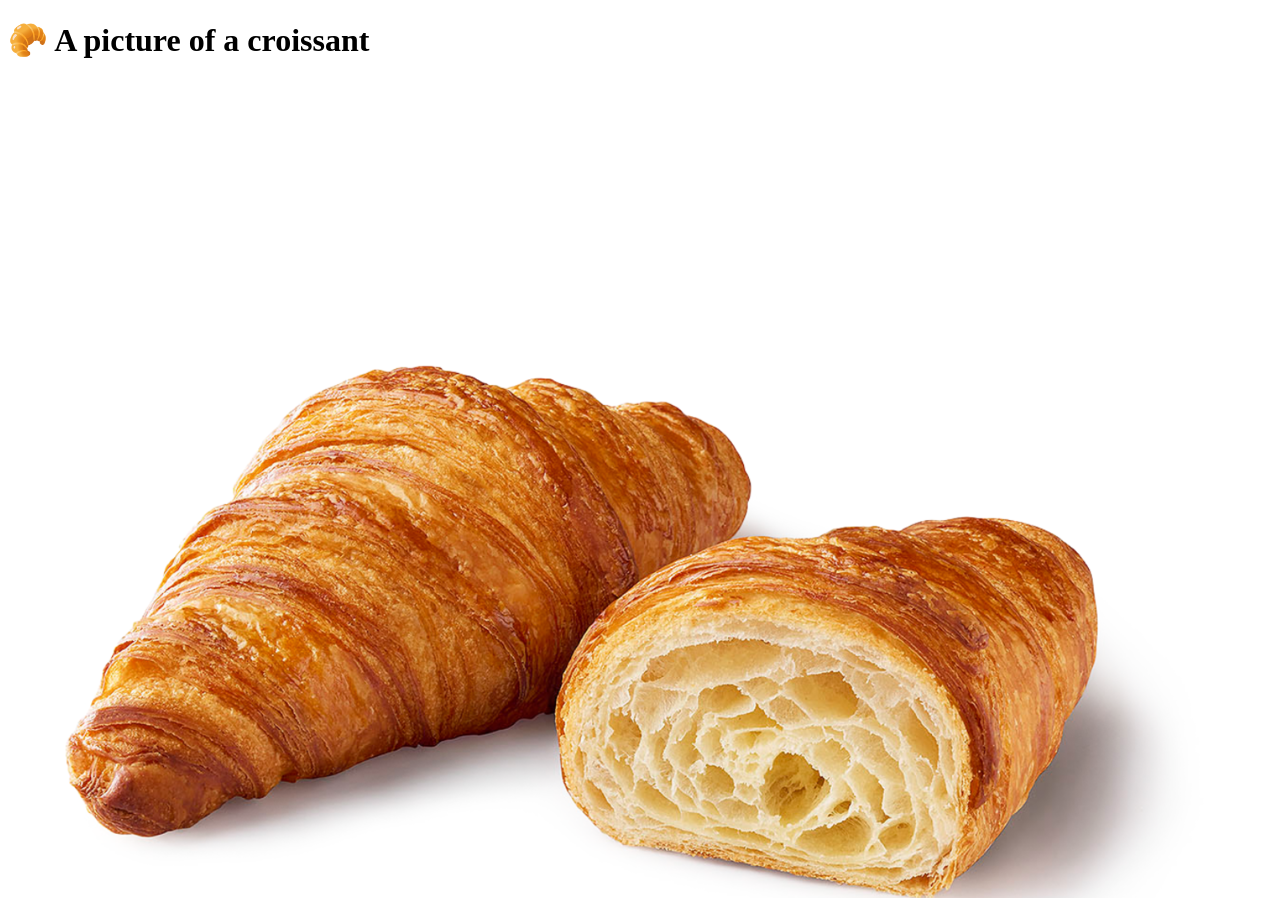
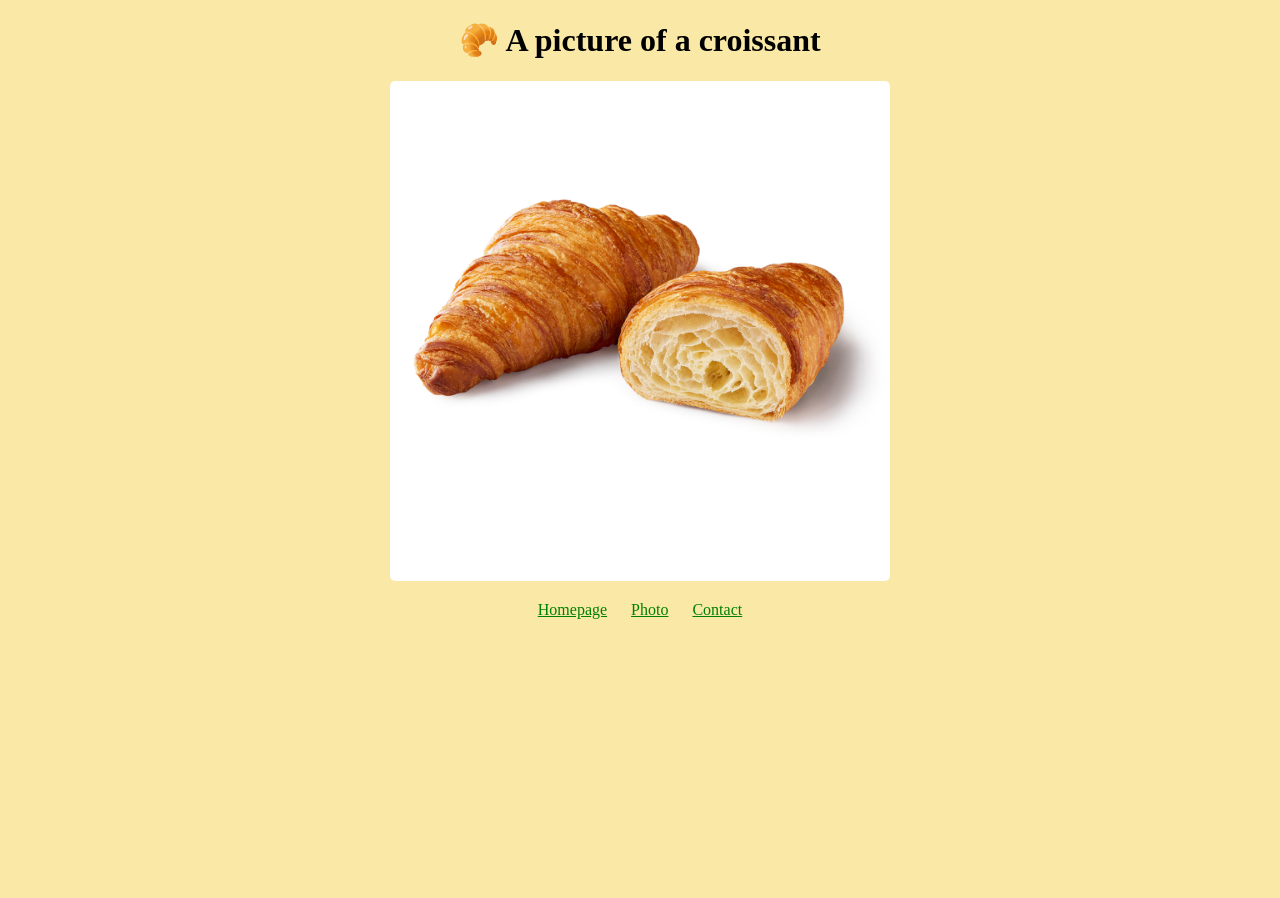
Before and after one commit to lisahack1126/multiple-page-hosting-challenge, a plain HTML site: page photo.html in a window 1280 px wide. Shown: the top 898 px of the page. After the commit the page ends 800 px from the top, so only its background shows below. Drawn offline with Linux system fonts and the light colour scheme.

Commit message:
Styled homepage, contact, and photo page

```diff
--- a/css/style.css
+++ b/css/style.css
@@ -0,0 +1,26 @@
+body {
+  background: #f9e8a6;
+}
+
+h1,
+p,
+footer {
+  text-align: center;
+}
+
+a {
+  color: green;
+}
+
+img {
+  border-radius: 5px;
+  display: block;
+  margin: 0 auto;
+  max-width: 100%;
+  height: 500px;
+  margin-bottom: 20px;
+}
+
+footer a {
+  margin: 0 10px;
+}
--- a/photo.html
+++ b/photo.html
@@ -10,8 +10,10 @@
   <body>
     <h1>🥐 A picture of a croissant</h1>
     <img src="/images/croissant.png" alt="Croissant" />
-    <a href="/">Homepage</a>
-    <a href="/photo.html">Photo</a>
-    <a href="/contact.html">Contact</a>
+    <footer>
+      <a href="/">Homepage</a>
+      <a href="/photo.html">Photo</a>
+      <a href="/contact.html">Contact</a>
+    </footer>
   </body>
 </html>
```
Also changed, not shown: contact.html (+5 -4 lines), index.html (+6 -5 lines).
